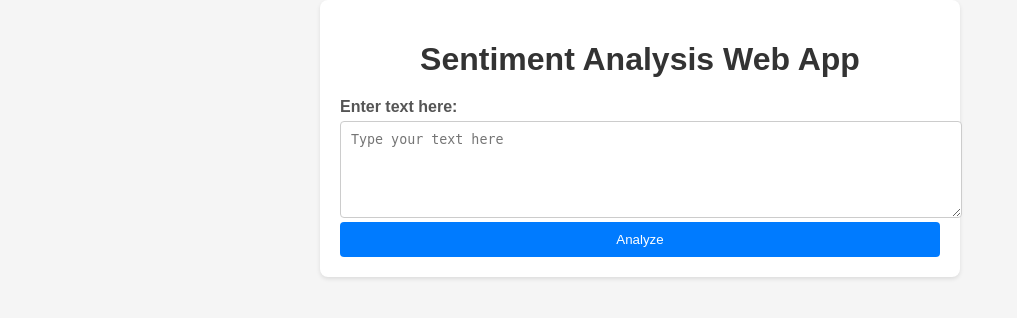
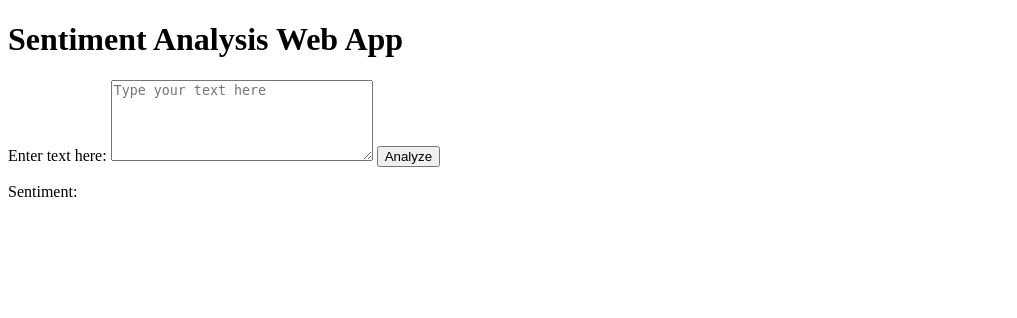
Before and after one commit to schwarzschlyle/sentiment-musketeer, a Flask app: page / in a window 1280 px wide. Shown: the top 318 px of the page, without its empty margins (0-1017 px from the left). Run offline with Flask 2, Linux system fonts and the light colour scheme.

Commit message:
modified index file

```diff
--- a/templates/index.html
+++ b/templates/index.html
@@ -1,3 +1,25 @@
+<!--<!DOCTYPE html>-->
+<!--<html lang="en">-->
+<!--<head>-->
+<!--    <meta charset="UTF-8">-->
+<!--    <meta http-equiv="X-UA-Compatible" content="IE=edge">-->
+<!--    <meta name="viewport" content="width=device-width, initial-scale=1.0">-->
+<!--    <title>Sentiment Analysis Web App</title>-->
+<!--</head>-->
+<!--<body>-->
+<!--    <h1>Sentiment Analysis Web App</h1>-->
+<!--    <form action="/" method="POST">-->
+<!--        <label for="text_input">Enter text here:</label>-->
+<!--        <textarea name="text_input" id="text_input" cols="30" rows="10"></textarea>-->
+<!--        <button type="submit">Analyze</button>-->
+<!--    </form>-->
+<!--    {% if sentiment %}-->
+<!--    <p>Sentiment: {{ sentiment }}</p>-->
+<!--    {% endif %}-->
+<!--</body>-->
+<!--</html>-->
+
+
 <!DOCTYPE html>
 <html lang="en">
 <head>
@@ -5,71 +27,39 @@
     <meta name="viewport" content="width=device-width, initial-scale=1.0">
     <title>Sentiment Analysis Web App</title>
     <style>
-        body {
-            font-family: Arial, sans-serif;
-            margin: 0;
-            padding: 0;
-            background-color: #f5f5f5;
-        }
-        .container {
-            max-width: 600px;
-            margin: 0 auto;
-            padding: 20px;
-            background-color: #fff;
-            border-radius: 8px;
-            box-shadow: 0 2px 4px rgba(0, 0, 0, 0.1);
-        }
-        h1 {
-            text-align: center;
-            margin-bottom: 20px;
-            color: #333;
-        }
-        label {
-            display: block;
-            font-weight: bold;
-            margin-bottom: 5px;
-            color: #555;
-        }
-        textarea {
-            width: 100%;
-            padding: 10px;
-            border: 1px solid #ccc;
-            border-radius: 4px;
-            resize: vertical;
-        }
-        button {
-            display: block;
-            width: 100%;
-            padding: 10px;
-            background-color: #007bff;
-            color: #fff;
-            border: none;
-            border-radius: 4px;
-            cursor: pointer;
-            transition: background-color 0.3s;
-        }
-        button:hover {
-            background-color: #0056b3;
-        }
-        p {
-            margin-top: 20px;
-            text-align: center;
-            font-size: 18px;
-            color: #333;
-        }
+        /* Your CSS styles here */
     </style>
 </head>
 <body>
     <div class="container">
         <h1>Sentiment Analysis Web App</h1>
-        <form action="/" method="POST">
+        <form id="sentimentForm" action="/" method="POST">
             <label for="text_input">Enter text here:</label>
             <textarea name="text_input" id="text_input" cols="30" rows="5" placeholder="Type your text here"></textarea>
             <button type="submit">Analyze</button>
         </form>
-        {% if sentiment %}
-        <p>Sentiment: {{ sentiment }}</p>
-        {% endif %}
+        <p id="sentimentResult">Sentiment: </p>
     </div>
+    <script>
+        const sentimentForm = document.getElementById('sentimentForm');
+        const sentimentResult = document.getElementById('sentimentResult');
+
+        sentimentForm.addEventListener('submit', async (event) => {
+            event.preventDefault();
+
+            const userInput = document.getElementById('text_input').value;
+            const response = await fetch('/.netlify/functions/sentiment', {
+                method: 'POST',
+                body: JSON.stringify({ text: userInput }),
+            });
+
+            if (response.ok) {
+                const data = await response.json();
+                sentimentResult.textContent = `Sentiment: ${data.sentiment}`;
+            } else {
+                sentimentResult.textContent = 'An error occurred.';
+            }
+        });
+    </script>
 </body>
 </html>
```
